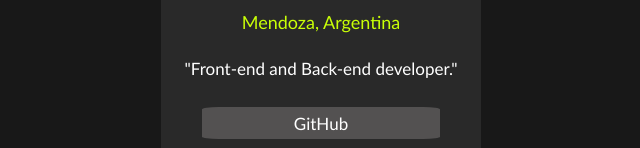
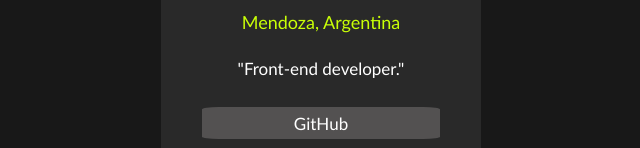
Before and after one commit to 0ct4vi0/Front-End-Mentor-Challenge-2, a website: page index.html in a window 1280 px wide. Shown: the part 216-364 px from the top of the page, without its empty margins (359-999 px from the left). Drawn offline with Linux system fonts and the light colour scheme.

Commit message:
pequeña modificacion

```diff
--- a/index.html
+++ b/index.html
@@ -19,7 +19,7 @@
 
           <h2>Mendoza, Argentina</h2>
 
-          <h3>"Front-end and Back-end developer."</h3>
+          <h3>"Front-end developer."</h3>
       </header>
 
     <main class="redes">
```
